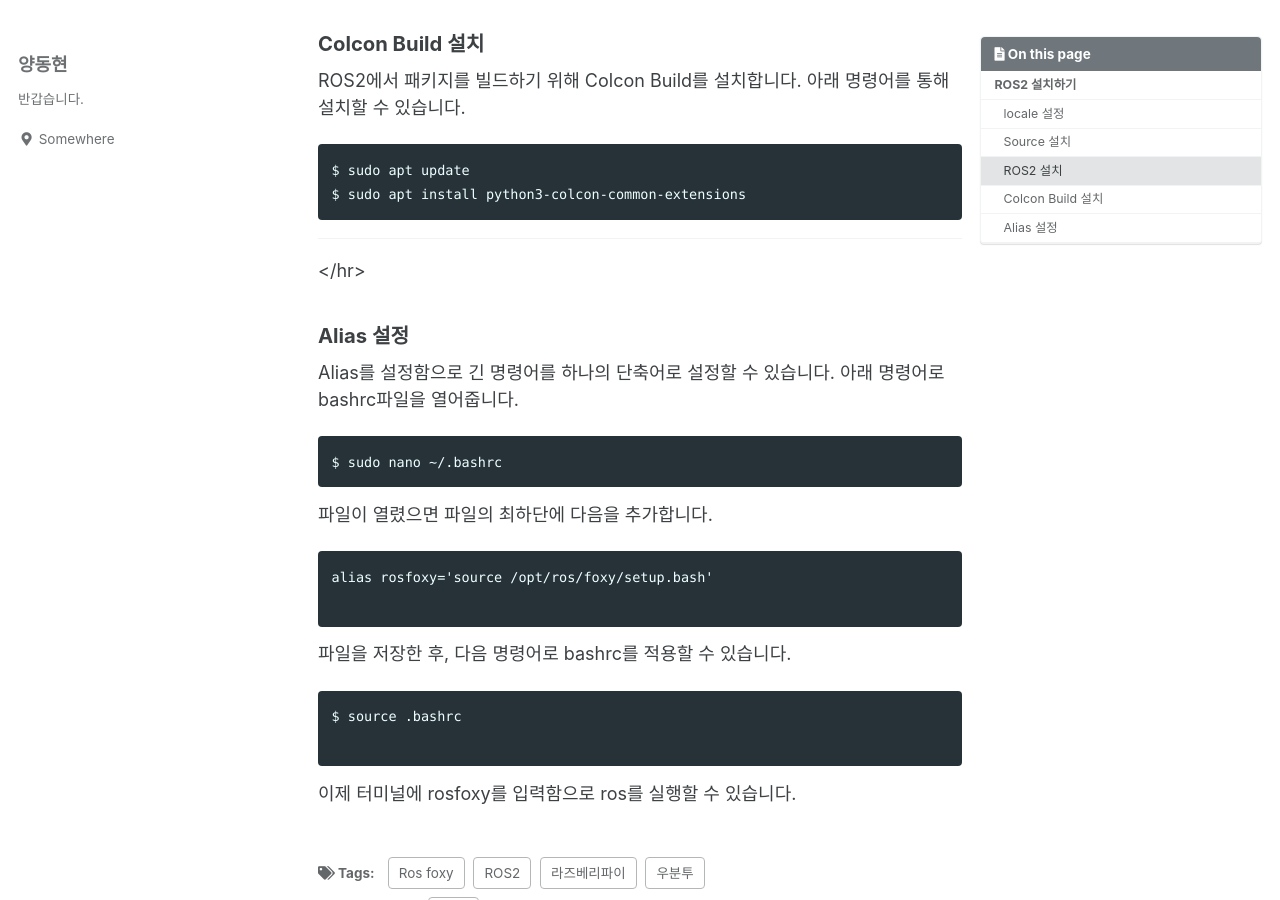
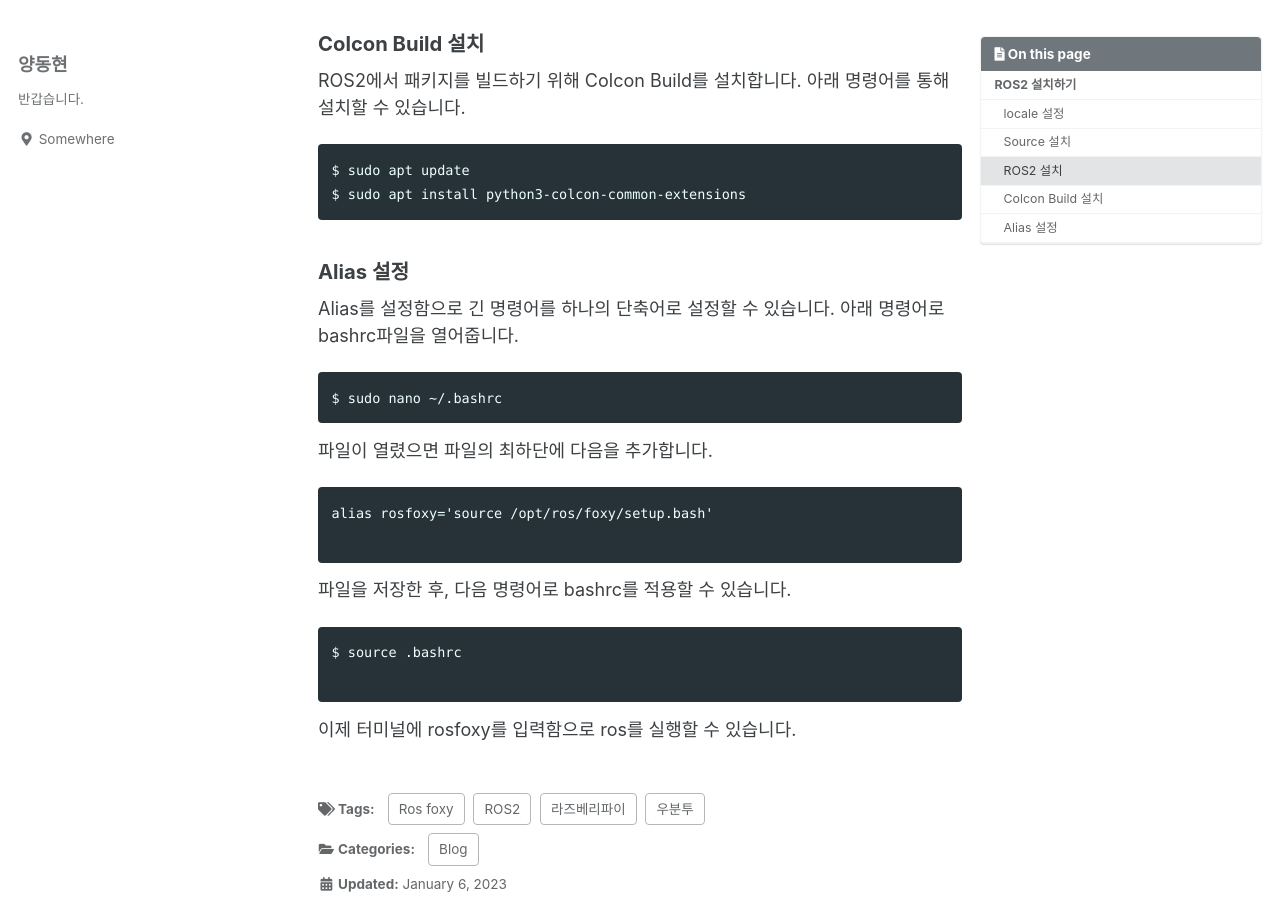
Before and after one commit to YDongHyun/YDongHyun.github.io, a Jekyll site: the page built from _posts/리눅스/2023-01-07-Ubuntu Server에 ROS2 - foxy 설치하기i.md, in a window 1280 px wide and 900 px high, scrolled down 1479 px. Built offline with Jekyll 4.4.1, drawn with Linux system fonts in a browser that asks for light colours; cached includes are drawn as plain includes.

Commit message:
Update 2023-01-07-Ubuntu Server에 ROS2 - foxy 설치하기i.md

````diff
--- a/_posts/리눅스/2023-01-07-Ubuntu Server에 ROS2 - foxy 설치하기i.md
+++ b/_posts/리눅스/2023-01-07-Ubuntu Server에 ROS2 - foxy 설치하기i.md
@@ -72,7 +72,6 @@ ROS2에서 패키지를 빌드하기 위해 Colcon Build를 설치합니다.
 $ sudo apt update
 $ sudo apt install python3-colcon-common-extensions
 ```
-<hr></hr>
 
 ### Alias 설정
 Alias를 설정함으로 긴 명령어를 하나의 단축어로 설정할 수 있습니다.
````
